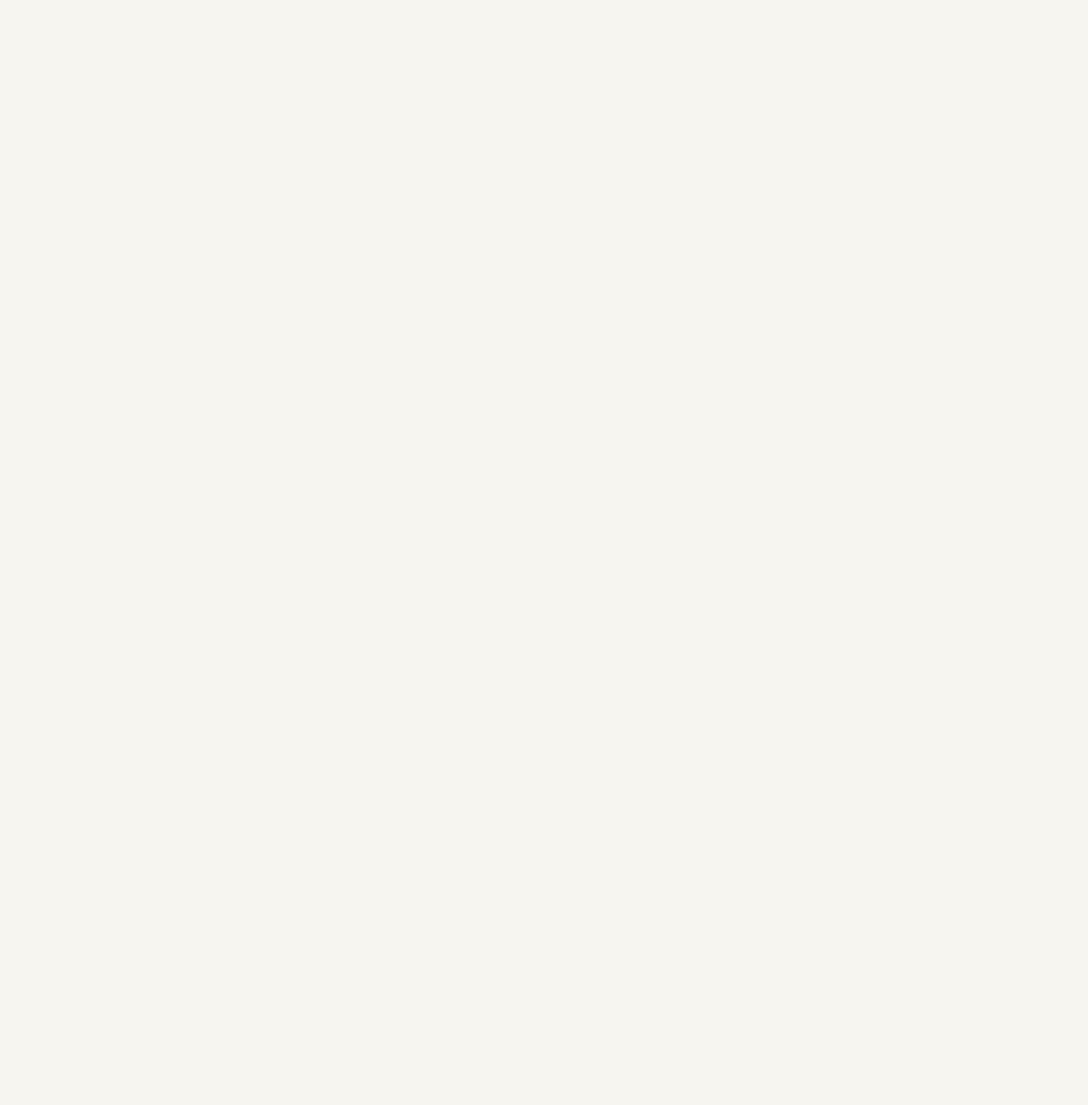
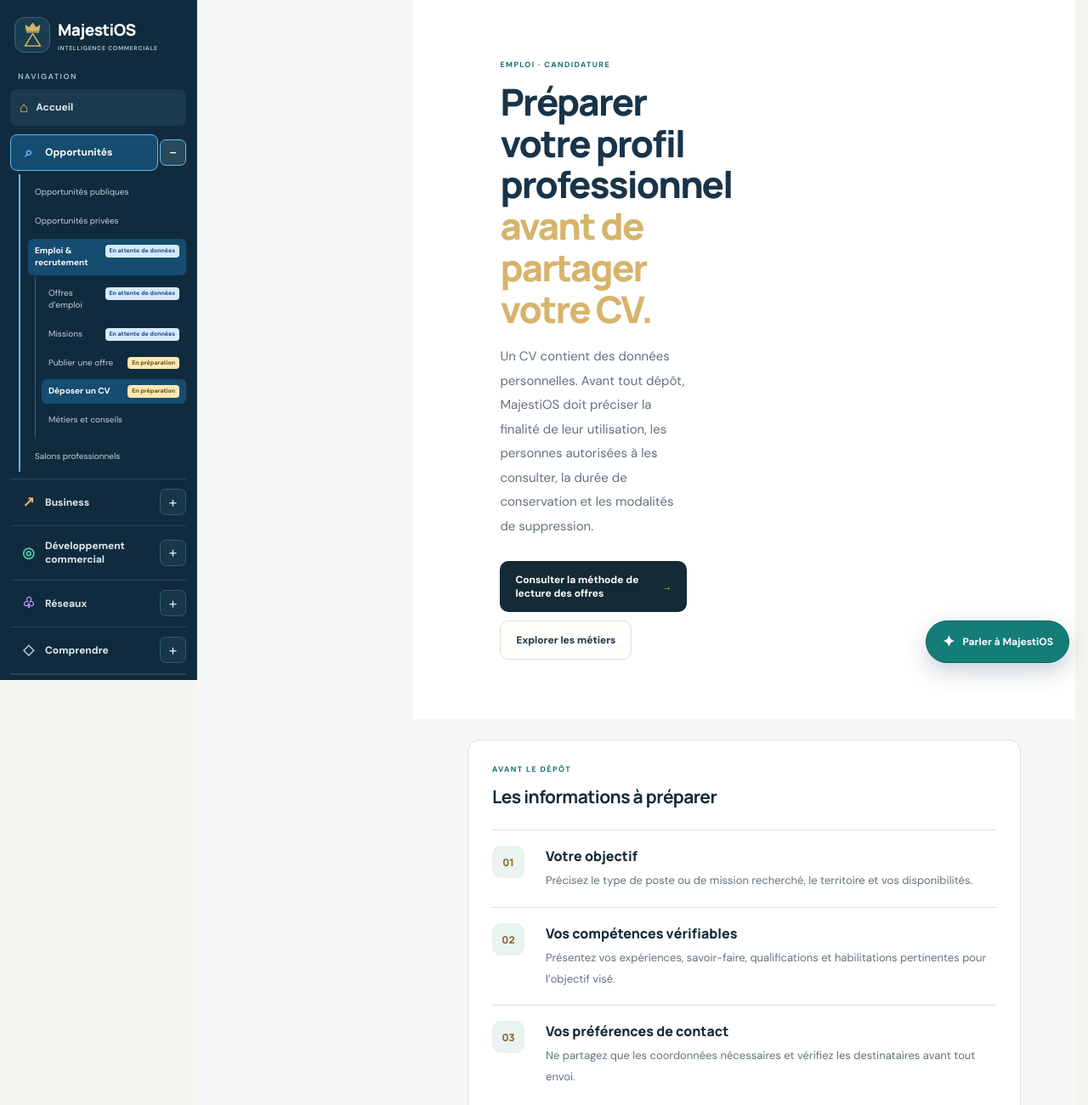
Before and after one commit to Chexpeer/Majestios, a Next.js app: page /opportunites/emploi/deposer-un-cv in a window 1280 px wide. Before the commit this address had no page. Shown: the top 1300 px of the page at 85% size. Before the commit the page ends 800 px from the top, so only its background shows below. Built offline with nearby package versions, Linux system fonts and the light colour scheme.

Commit message:
Créer une page dédiée au parcours CV avec état du service explicite

```diff
--- /dev/null
+++ b/src/app/opportunites/emploi/deposer-un-cv/page.tsx
@@ -0,0 +1,34 @@
+import Link from "next/link";
+import PublicHeader from "@/components/public-header";
+
+export const metadata = {
+  title: "Préparer le dépôt de CV — MajestiOS",
+  description: "Comprendre le parcours de dépôt de CV prévu et préparer les informations utiles sans transmettre de données personnelles."
+};
+
+export default function DeposerCVPage() {
+  return <main className="public-site concept-page">
+    <PublicHeader />
+    <section className="how-section concept-hero"><div>
+      <span className="section-label">EMPLOI · CANDIDATURE</span>
+      <h1>Préparer votre profil professionnel <em>avant de partager votre CV.</em></h1>
+      <p>Un CV contient des données personnelles. Avant tout dépôt, MajestiOS doit préciser la finalité de leur utilisation, les personnes autorisées à les consulter, la durée de conservation et les modalités de suppression.</p>
+      <div className="hero-actions"><Link className="button-primary" href="/opportunites/emploi/offres">Consulter la méthode de lecture des offres <span aria-hidden="true">→</span></Link><Link className="button-secondary" href="/opportunites/emploi/metiers">Explorer les métiers</Link></div>
+    </div></section>
+    <section className="concept-principles">
+      <span className="section-label">AVANT LE DÉPÔT</span><h2>Les informations à préparer</h2>
+      <ol className="bodacc-steps">
+        <li><span>01</span><div><h3>Votre objectif</h3><p>Précisez le type de poste ou de mission recherché, le territoire et vos disponibilités.</p></div></li>
+        <li><span>02</span><div><h3>Vos compétences vérifiables</h3><p>Présentez vos expériences, savoir-faire, qualifications et habilitations pertinentes pour l’objectif visé.</p></div></li>
+        <li><span>03</span><div><h3>Vos préférences de contact</h3><p>Ne partagez que les coordonnées nécessaires et vérifiez les destinataires avant tout envoi.</p></div></li>
+      </ol>
+    </section>
+    <section className="concept-principles">
+      <h2>État actuel du service</h2>
+      <p><strong>Le dépôt sécurisé de CV n’est pas encore activé.</strong> Cette page ne téléverse aucun fichier et ne collecte aucune candidature. N’envoyez pas de CV ni de données sensibles ici.</p>
+      <p>Le parcours pourra être ouvert après mise en place du stockage privé, des contrôles d’accès, de l’information sur les données personnelles et d’une procédure de suppression.</p>
+      <div className="route-actions"><Link className="search-submit concept-cta" href="/opportunites/emploi">Retour à l’espace emploi ↗</Link><Link className="search-submit concept-cta" href="/confidentialite">Consulter les informations de confidentialité ↗</Link></div>
+    </section>
+    <footer className="public-footer"><Link className="footer-brand" href="/">MajestiOS</Link><Link href="/opportunites">Opportunités</Link><Link href="/faq">FAQ</Link></footer>
+  </main>;
+}
```
